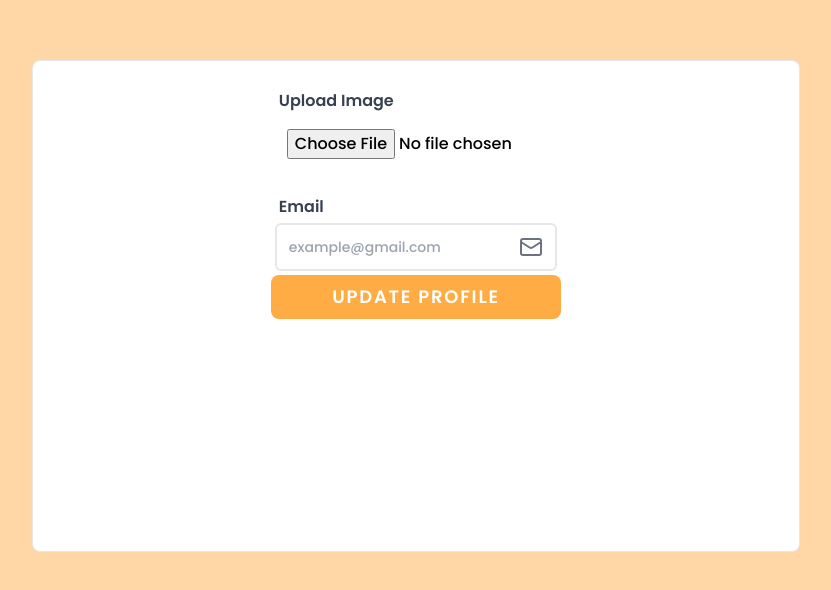
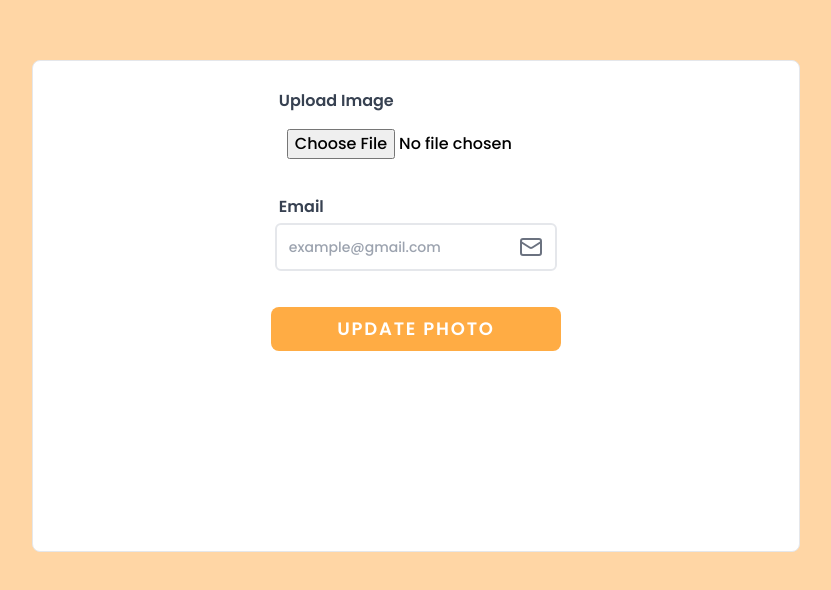
Before and after one commit to TanmayVidhate/DonorCircle_2, a React (Vite) app in the folder client/: page /uploadImg in a window 1280 px wide. Shown: the part 124-714 px from the top of the page, without its empty margins (224-1055 px from the left). Built offline with nearby package versions, Linux system fonts and the light colour scheme.

Commit message:
add naimport { useNavigate } from react-router;

```diff
--- a/client/src/Views/UploadImg.jsx
+++ b/client/src/Views/UploadImg.jsx
@@ -2,6 +2,7 @@ import React from "react";
 import { useForm } from "react-hook-form";
 import axios from "axios";
 import toast, { Toaster } from "react-hot-toast";
+import { useNavigate } from "react-router";
 
 //Components imports
 import Label from "../Components/Label";
@@ -17,8 +18,11 @@ import { Mail } from "lucide-react";
 //Translation
 import { useTranslation } from "react-i18next";
 
+
 function UploadImg() {
   const { t, i18n } = useTranslation();
+
+  const navigate = useNavigate();
 
   const {
     register,
@@ -40,7 +44,6 @@ function UploadImg() {
   const userpro = watch("user_profile");
 
   const upload = async () => {
-    alert("upload functions ....");
     try {
       const data = new FormData();
       if (userpro && userpro?.length > 0) {
@@ -64,6 +67,8 @@ function UploadImg() {
       console.log("res=", res);
       toast.success("Profile image uploaded successfully!");
       reset();
+
+      navigate("/showalluers");
     } catch (error) {
       console.log(error);
       toast.error("Image upload failed");
@@ -98,7 +103,7 @@ function UploadImg() {
                 )}
               </div>
 
-              <div className="p-1 mt-3 relative ">
+              <div className="p-1 mt-3 mb-8  relative ">
                 <Label title={t(`${"email"}`)} />
                 <InputField
                   type="email"
@@ -121,7 +126,7 @@ function UploadImg() {
               </div>
 
               <Button
-                name={t(`${"update_profile"}`)}
+                name={t(`${"update_photo"}`)}
                 disabled={false}
                 type="button"
                 className="!px-1 !py-2 !rounded-lg !w-full"
```
